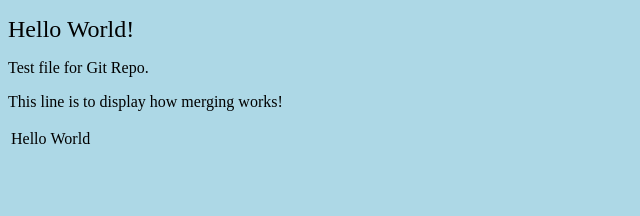
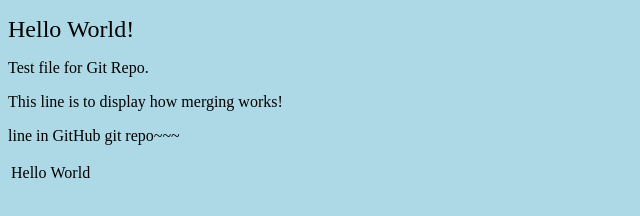
Before and after one commit to zmaz3000/hello-world, a plain HTML site: page index.html in a window 1280 px wide. Shown: the whole page, without its empty margins (0-640 px from the left). Drawn offline with Linux system fonts and the light colour scheme.

Commit message:
Added paragraph line for Github changes

```diff
--- a/index.html
+++ b/index.html
@@ -11,6 +11,7 @@
     <h1>Hello World!</h1>
     <p>Test file for Git Repo.</p>
     <p>This line is to display how merging works!</p>
+    <p>line in GitHub git repo~~~</p>
 
     <main>
         <table>
```
